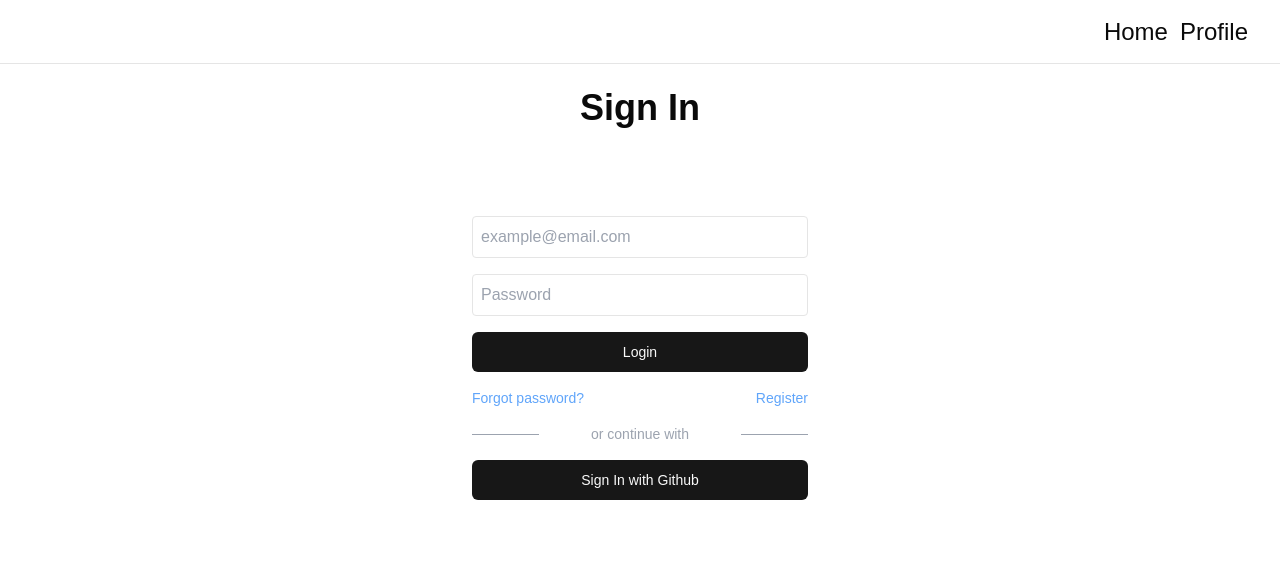
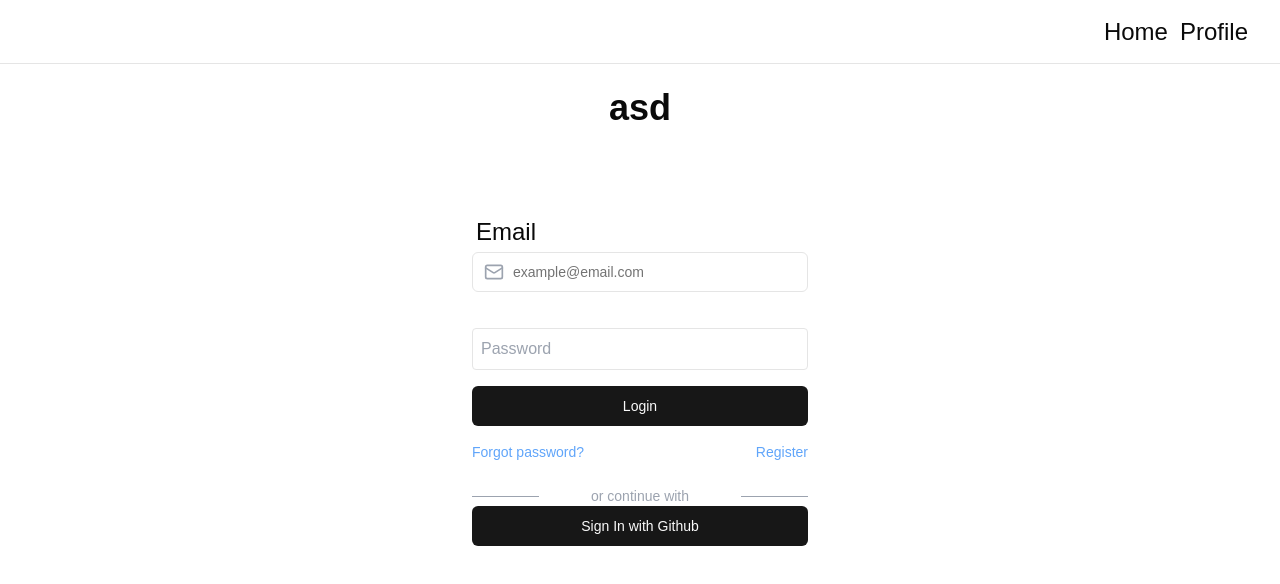
Before and after one commit to jeehwan98/authentication_project, a Next.js app in the folder front/: page /login in a window 1280 px wide. Shown: the top 584 px of the page. Built offline with nearby package versions, Linux system fonts and the light colour scheme; no server answers.

Commit message:
fix: form input

```diff
--- /dev/null
+++ b/front/src/app/login/action.ts
@@ -0,0 +1,3 @@
+export function loginAction() {
+  return null;
+}
--- a/front/src/app/login/page.tsx
+++ b/front/src/app/login/page.tsx
@@ -1,11 +1,15 @@
-import AuthHeader from "@/components/auth/auth-header";
+import { Auth } from "@/components/auth/auth-header";
+import { AuthContainer, LoginBottomNav } from "@/components/auth/components";
 import LoginForm from "@/components/auth/form/login-form";
 
 export default function LoginPage() {
   return (
-    <div className="px-10 py-2">
-      <AuthHeader />
-      <LoginForm />
-    </div>
+    <AuthContainer>
+      <Auth.Header>asd</Auth.Header>
+      <div className="max-w-sm mx-auto mt-16 p-6">
+        <LoginForm />
+        <LoginBottomNav />
+      </div>
+    </AuthContainer>
   )
 }
--- a/front/src/components/auth/auth-header.tsx
+++ b/front/src/components/auth/auth-header.tsx
@@ -1,14 +1,17 @@
-'use client'
+export function Auth({ children }: { children: ReactNode }) {
+  return (
+    <div>
+      {children}
+    </div>
+  )
+}
 
-import { usePathname } from "next/navigation";
+import { ReactNode } from "react";
 
-export default function AuthHeader() {
-  const pathname = usePathname();
-
-  const headerName = pathname === '/login' ? 'Sign In' : pathname === '/register' ? 'Register' : '';
+Auth.Header = function AuthHeader({ children }: { children: ReactNode }) {
   return (
     <h1 className="text-4xl font-bold text-center my-4 mb-4">
-      {headerName}
+      {children}
     </h1>
   )
 }
--- /dev/null
+++ b/front/src/components/auth/components.tsx
@@ -0,0 +1,46 @@
+import Link from "next/link";
+import { ReactNode } from "react";
+import GithubSignInButton from "./form/github-button";
+
+export function AuthContainer({ children }: { children: ReactNode }) {
+  return (
+    <div className="px-10 py-2">
+      {children}
+    </div>
+  )
+}
+
+export function LoginBottomLink() {
+  const className = 'text-blue-400 hover:text-blue-600'
+  return (
+    <div className="flex justify-between items-center mt-4 text-sm">
+      <Link href="#" className={className}
+      >
+        Forgot password?
+      </Link>
+      <Link href="/register" className={className}>
+        Register
+      </Link>
+    </div>
+  )
+}
+
+export function Line() {
+  return (
+    <div className="mt-6 flex items-center justify-between">
+      <span className="w-1/5 border-b border-gray-400"></span>
+      <span className="text-sm text-gray-400">or continue with</span>
+      <span className="w-1/5 border-b border-gray-400"></span>
+    </div>
+  )
+}
+
+export function LoginBottomNav() {
+  return (
+    <>
+      <LoginBottomLink />
+      <Line />
+      <GithubSignInButton />
+    </>
+  )
+}
--- a/front/src/components/auth/form/input-field.tsx
+++ b/front/src/components/auth/form/input-field.tsx
@@ -1,19 +1,44 @@
+import { Input } from "@/components/ui/input";
+import { capitalizeFirstLetter } from "@/constants";
+import { FormInputProps } from "@/interfaces/inputs";
 import React from "react";
 
 interface InputFieldProps {
   type: string;
   name: string;
   placeholder: string;
-  value: string;
-  onChange: React.ChangeEventHandler<HTMLInputElement>;
+}
+
+export function FormInput({
+  name,
+  placeholder,
+  error,
+  icon: Icon
+}: FormInputProps) {
+  return (
+    <div className="mb-5">
+      <label className="pl-1 font-medium">{capitalizeFirstLetter(name)}</label>
+      <div className="relative mt-1">
+        <Input
+          type={name}
+          name={name}
+          placeholder={placeholder}
+          className="pl-10 pr-4 py-3 w-full mb-2 h-10"
+          required
+        />
+        {Icon && (
+          <Icon className="absolute left-3 top-1/2 transform -translate-y-1/2 w-5 h-5 text-gray-400" />
+        )}
+      </div>
+      {error && <p className="text-red-500 text-sm mt-3 ml-1">{error}</p>}
+    </div>
+  )
 }
 
 export default function InputField({
   type,
   name,
   placeholder,
-  value,
-  onChange
 }: InputFieldProps) {
   return (
     <input
@@ -21,8 +46,6 @@ export default function InputField({
       type={type}
       name={name}
       placeholder={placeholder}
-      value={value}
-      onChange={onChange}
     />
   )
 }
--- a/front/src/components/auth/form/login-form.tsx
+++ b/front/src/components/auth/form/login-form.tsx
@@ -2,10 +2,12 @@
 
 import { Button } from "@/components/ui/button";
 import Link from "next/link";
-import React, { useState } from "react"
+import React, { useActionState, useState } from "react"
 import GithubSignInButton from "./github-button";
 import { useRouter } from "next/navigation";
-import InputField from "./input-field";
+import InputField, { FormInput } from "./input-field";
+import { loginAction } from "@/app/login/action";
+import { Mail } from "lucide-react";
 
 interface LoginDetails {
   email: string;
@@ -39,63 +41,36 @@ function Line() {
 
 export default function LoginForm() {
   const [loginDetails, setLoginDetails] = useState<LoginDetails>({ email: "", password: "" });
-  const [loginLoading, setLoginLoading] = useState<boolean>(false);
-  const [loginError, setLoginError] = useState<string>("");
   const router = useRouter();
-  const onSubmit = async (e: React.FormEvent) => {
-    e.preventDefault();
-    setLoginLoading(false);
-    try {
-      const response = await signIn("credentials", {
-        email: loginDetails.email,
-        password: loginDetails.password,
-        redirect: false // to handle the error here
-        // redirect: true,
-        // callbackUrl: "/"
+  const [state, formAction, isPending] = useActionState(loginAction, {
+    success: false,
+    errors: {},
   });
 
-      if (response?.error) {
-
-        setLoginError(response.error);
-      } else {
-        console.log("login successful:", response);
-        router.push("/");
-      }
-    } catch (error) {
-      setLoginLoading(false);
-      console.error("error occurred while logging in: ", error);
-    }
-  }
-
   return (
-    <div className="max-w-sm mx-auto mt-16 p-6">
-      <form onSubmit={onSubmit} className="space-y-4">
-        <InputField
-          type="text"
+    <form
+      action={formAction}
+      className="space-y-4"
+    >
+      <FormInput
         name="email"
         placeholder="example@email.com"
-          value={loginDetails.email}
-          onChange={(e) => setLoginDetails({ ...loginDetails, email: e.target.value })}
+        type="text"
+        error={state?.errors?.email}
+        icon={Mail}
       />
       <InputField
         type="password"
         name="password"
         placeholder="Password"
-          value={loginDetails.password}
-          onChange={(e) => setLoginDetails({ ...loginDetails, password: e.target.value })}
       />
-        {loginError && <p className="text-red-500 text-sm">{loginError}</p>}
+      {/* {loginError && <p className="text-red-500 text-sm">{loginError}</p>} */}
       <Button
         type="submit"
-          disabled={loginLoading}
         className="w-full"
       >
-          {loginLoading ? 'Logging in...' : 'Login'}
+        {isPending ? 'Logging in...' : 'Login'}
       </Button>
-        <BottomNav />
-        <Line />
-        <GithubSignInButton />
     </form>
-    </div>
   )
 }
--- /dev/null
+++ b/front/src/components/ui/input.tsx
@@ -0,0 +1,22 @@
+import * as React from "react"
+
+import { cn } from "@/lib/utils"
+
+const Input = React.forwardRef<HTMLInputElement, React.ComponentProps<"input">>(
+  ({ className, type, ...props }, ref) => {
+    return (
+      <input
+        type={type}
+        className={cn(
+          "flex h-10 w-full rounded-md border border-input bg-background px-3 py-2 text-base ring-offset-background file:border-0 file:bg-transparent file:text-sm file:font-medium file:text-foreground placeholder:text-muted-foreground focus-visible:outline-none focus-visible:ring-2 focus-visible:ring-ring focus-visible:ring-offset-2 disabled:cursor-not-allowed disabled:opacity-50 md:text-sm",
+          className
+        )}
+        ref={ref}
+        {...props}
+      />
+    )
+  }
+)
+Input.displayName = "Input"
+
+export { Input }
--- a/front/src/constants/index.ts
+++ b/front/src/constants/index.ts
@@ -36,9 +36,11 @@ export function stringAvatar(name: string) {
   };
 }
 
-export
+export function capitalizeFirstLetter(input: string) {
+  return input.split('')[0].toUpperCase() + input.slice(1);
+}
 
-  const BASE_URL = process.env.NEXT_PUBLIC_BASE_API_URL;
+export const BASE_URL = process.env.NEXT_PUBLIC_BASE_API_URL;
 
 export const URL = Object.freeze({
   HEADERS: { 'Content-Type': 'application/json' },
--- /dev/null
+++ b/front/src/interfaces/inputs.ts
@@ -0,0 +1,8 @@
+import { LucideIcon } from "lucide-react";
+
+export interface FormInputProps {
+  name: string;
+  placeholder: string;
+  error?: string;
+  icon?: LucideIcon
+}
```
Lines whose indentation alone changed are shown as unchanged.
